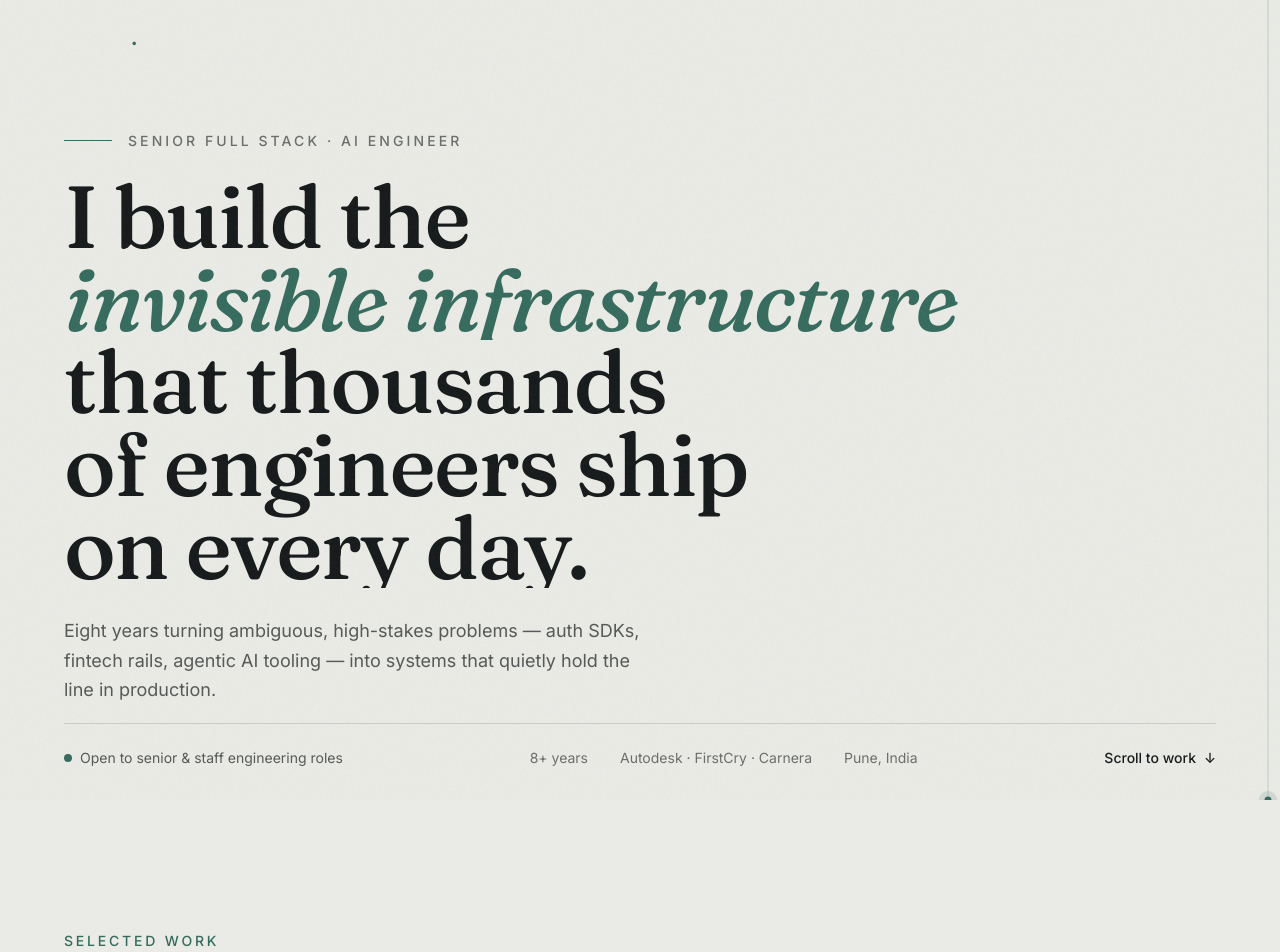
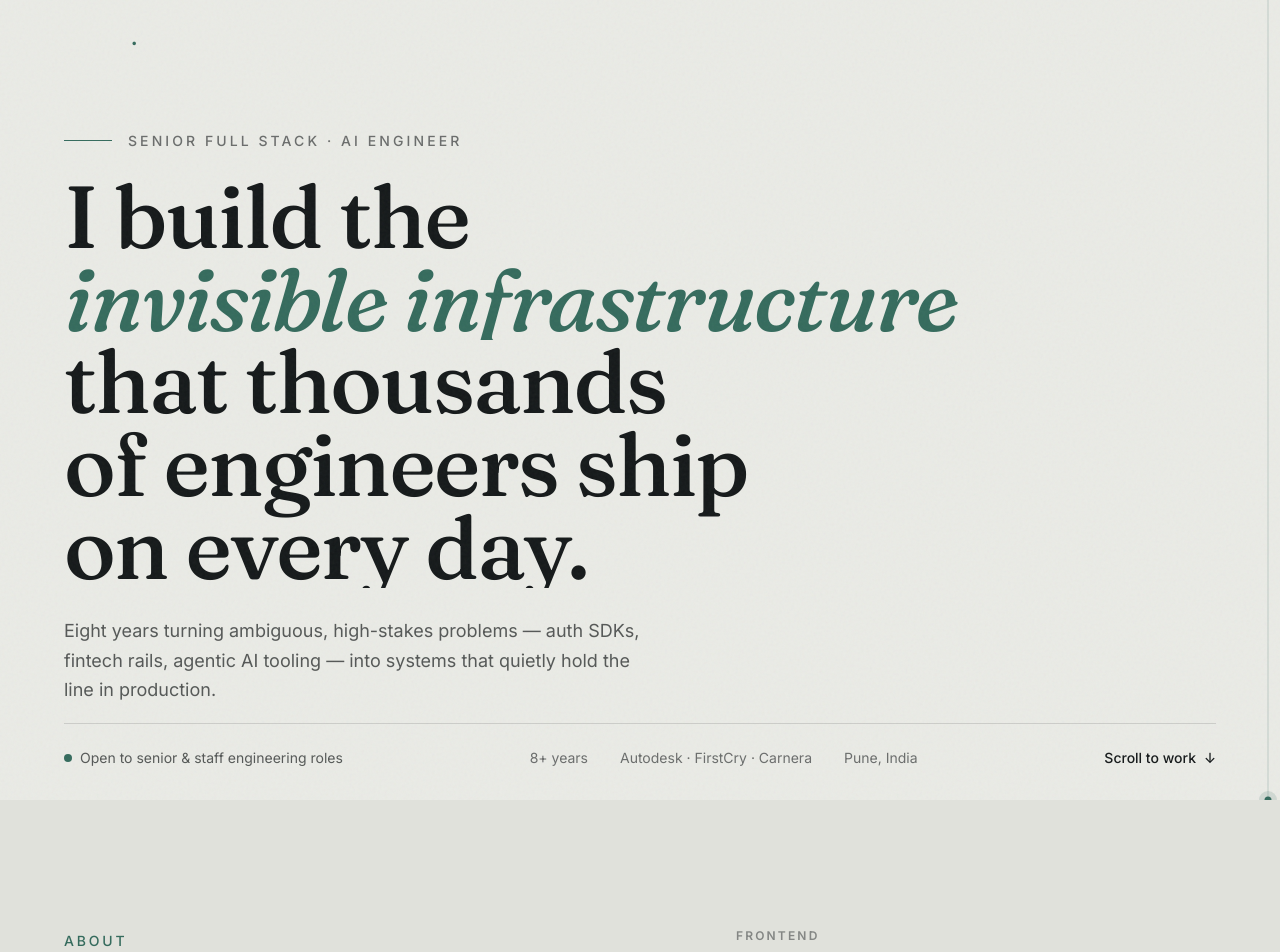
Before and after one commit to keshav-bohr/portfolio, a React (Vite) app: page / in a window 1280 px wide. Shown: the top 952 px of the page. Built offline with nearby package versions, Linux system fonts and the light colour scheme.

Commit message:
restructured the sections

```diff
--- a/src/App.tsx
+++ b/src/App.tsx
@@ -18,8 +18,8 @@ export default function App() {
       <Nav />
       <main>
         <Hero />
+        <About />
         <Work />
-        <About />
         <Contact />
       </main>
       <Footer />
--- a/src/data/content.ts
+++ b/src/data/content.ts
@@ -413,7 +413,7 @@ export const experience = [
 ];
 
 export const navLinks = [
+  { label: "About", href: "#about" },
   { label: "Work", href: "#work" },
-  { label: "About", href: "#about" },
   { label: "Contact", href: "#contact" },
 ];
```
